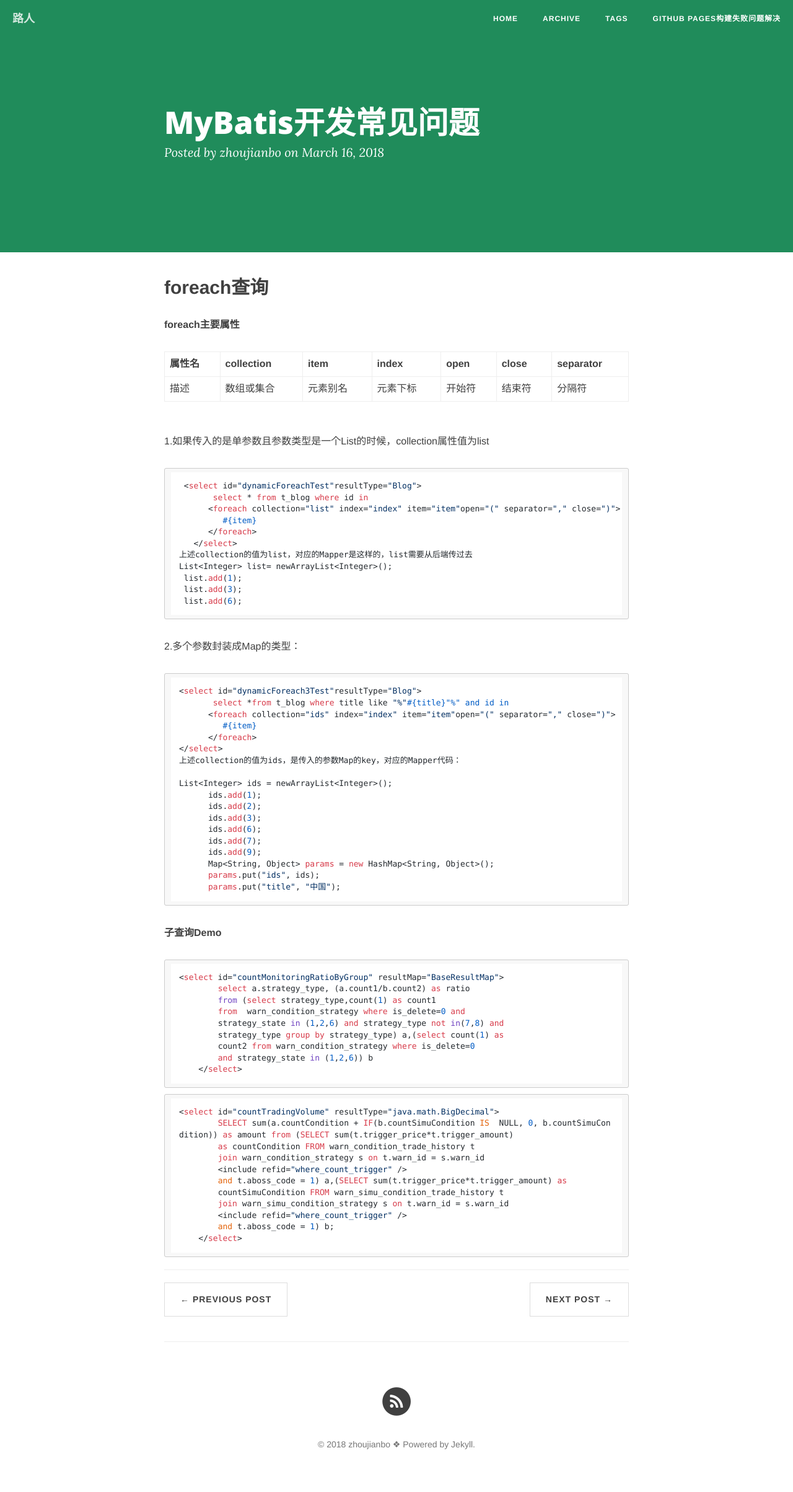
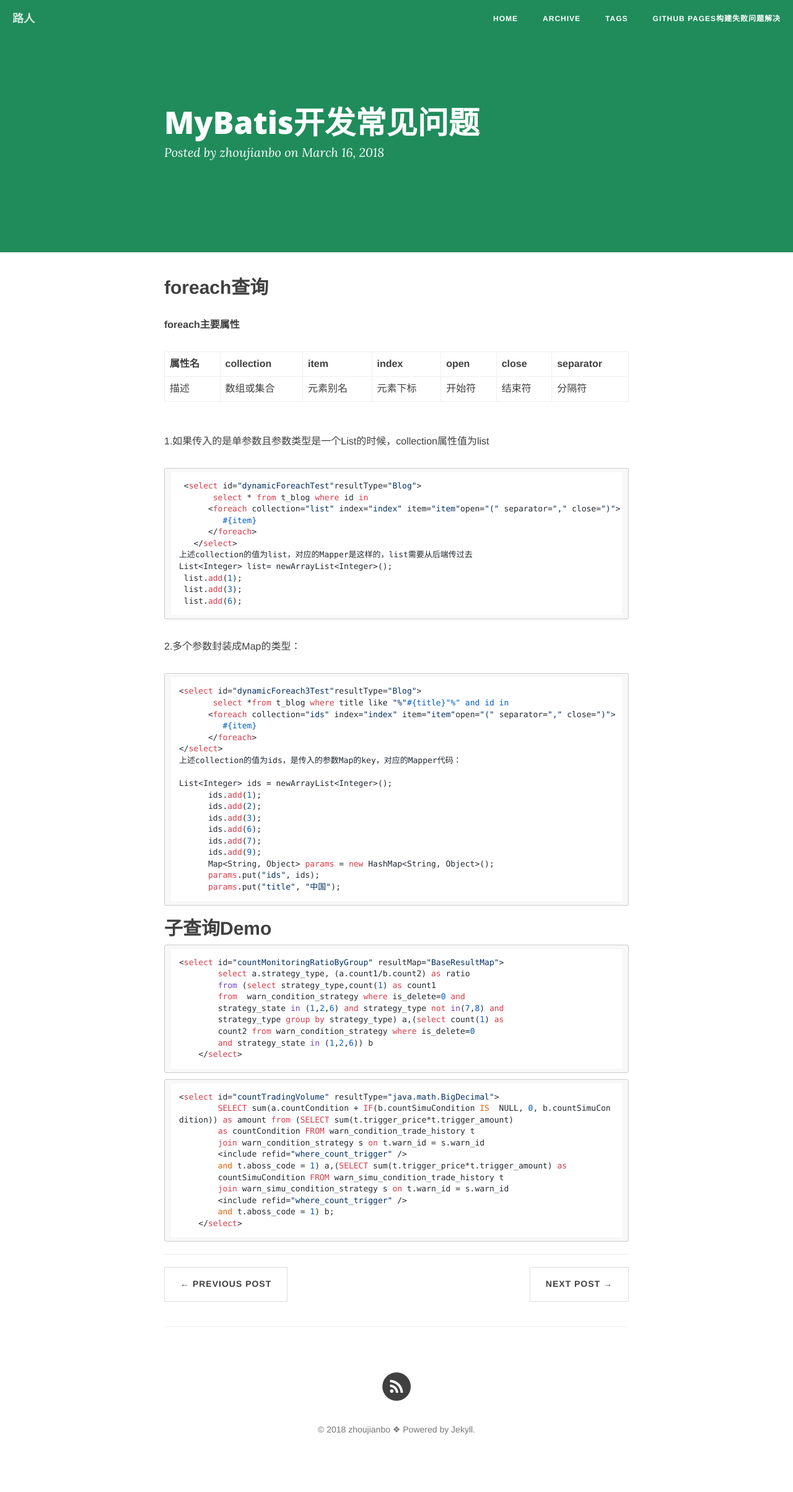
Before and after one commit to ZhouJianBoPro/ZhouJianBoPro.github.io, a Jekyll site: the page built from _posts/2018-03-16-mybatis.md, in a window 1280 px wide. Shown: the whole page at 62% size. Built offline with Jekyll 4.4.1, drawn with Linux system fonts in a browser that asks for light colours; nearby versions of some CDN libraries; comment, search, counter and statistics services are not loaded; after the commit the page ends 2383 px from its top, so only the background shows below that.

Commit message:
defalut commit；

````diff
--- a/_posts/2018-03-16-mybatis.md
+++ b/_posts/2018-03-16-mybatis.md
@@ -51,7 +51,7 @@ List<Integer> ids = newArrayList<Integer>();
       params.put("title", "中国");
 ```
 
-**子查询Demo**
+## 子查询Demo
 ```$xslt
 <select id="countMonitoringRatioByGroup" resultMap="BaseResultMap">
         select a.strategy_type, (a.count1/b.count2) as ratio
````
